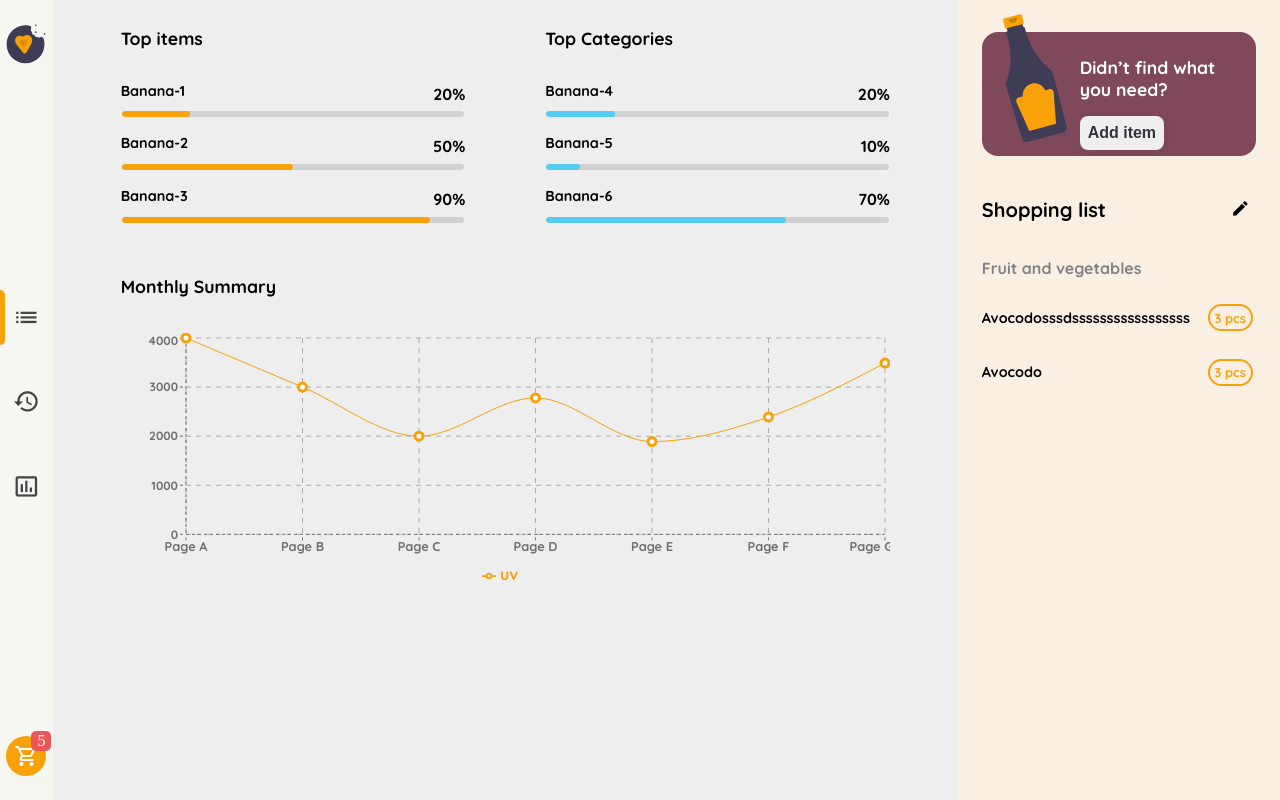
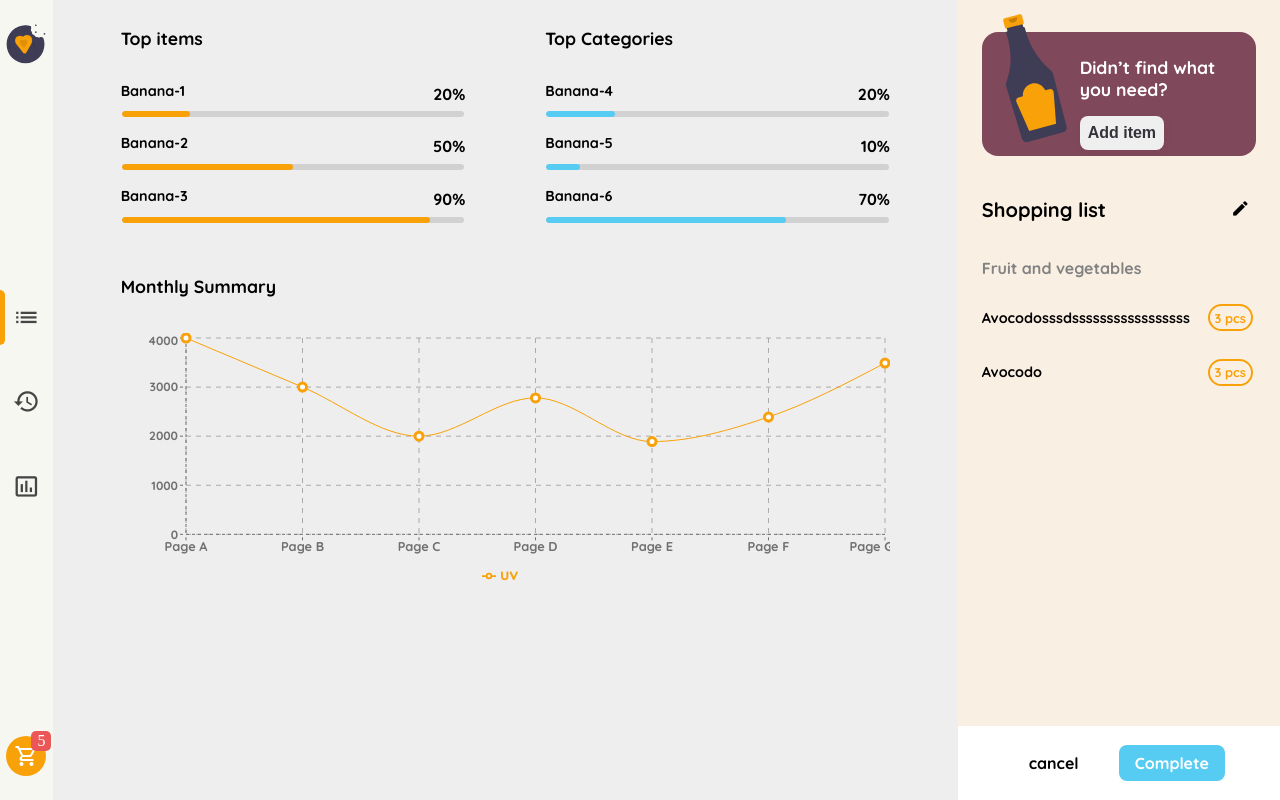
Before and after one commit to jesintharnold/Shoppingify_react, a React (Create React App) app in the folder front_end/: page / in a window 1280 px wide. Built offline with nearby package versions, Linux system fonts and the light colour scheme.

Commit message:
Bottom Bar is added

```diff
--- /dev/null
+++ b/front_end/src/components/Rightsidebar/Bottombar/Bottombar.scss
@@ -0,0 +1,71 @@
+.container{
+    background-color: white;
+    width:100%;
+    box-sizing: border-box;
+    bottom:0;
+    left:0;
+    right:0;
+    display: flex;
+    justify-content: center;
+
+    .save_flex{
+        width: 90%;
+        display: flex;
+        padding:0.2rem;
+        align-items: center;
+        justify-content: space-between;
+        border:2px solid rgba(249, 161, 9, 1);
+        margin:1rem 0;
+        // overflow: hidden;
+        border-radius:0.6rem;
+        box-sizing: border-box;
+
+        input{
+        width:0;
+        flex-basis:90%;
+        font-size:1rem;
+        outline:none;
+        border:none;
+        background-color: transparent;
+        padding-left:0.4rem;
+        }
+        .search_cont_bt{
+        button{
+            padding:0.5rem 1rem;
+            border:none;
+            outline:none;
+            background-color: rgba(249, 161, 9, 1);
+            color:white;
+            font-size:1rem;
+            border-radius:0.5rem;
+        }
+    }
+   }
+
+.Option_flex{
+    width:90%;
+    display: flex;
+    flex-direction: row;
+    justify-content: center;
+    align-items: center;
+    margin:1rem 0;
+    box-sizing: border-box;
+    gap:1.5rem;
+    padding:0.2rem;
+
+    button{
+        outline: none;
+        border:none;
+        padding:0.5rem 1rem;
+        font-size:1rem;
+        background-color: transparent;
+        font-family:Quicksand;
+    }
+    ._complete{
+        background: rgba(86, 204, 242, 1);
+        color:white;
+        border-radius:0.5rem;
+    }
+}
+
+}
--- /dev/null
+++ b/front_end/src/components/Rightsidebar/Bottombar/Optioncontainer.js
@@ -0,0 +1,14 @@
+import './Bottombar.scss';
+
+function Optioncontainer(){
+    return (
+        <div className="container">
+        <div className="Option_flex">
+            <button className="cancel">cancel</button>
+            <button className="_complete">Complete</button>
+        </div>
+        </div>
+    )
+}
+
+export default Optioncontainer;
--- /dev/null
+++ b/front_end/src/components/Rightsidebar/Bottombar/Savecontainer.js
@@ -0,0 +1,16 @@
+import './Bottombar.scss';
+
+function Savecontainer(){
+return (
+    <div className="container">
+    <div className="save_flex">
+    <input type="text" placeholder="Enter a name"/>
+    <div className="search_cont_bt">
+    <button>Save</button>
+    </div>
+    </div>
+</div>
+)
+}
+
+export default Savecontainer;
--- a/front_end/src/components/Rightsidebar/RightMain.js
+++ b/front_end/src/components/Rightsidebar/RightMain.js
@@ -1,11 +1,13 @@
 import './RightMain.scss';
 import bottle from '../../Assests/bottle.svg';
 import Exbtn from './ExpandaleBtn/ExBtn';
+import Savecontainer from './Bottombar/Savecontainer';
+import Optioncontainer from './Bottombar/Optioncontainer';
 function Rightmainbar(){
     return(
 <div className="RightMain">
+
 <div className="width_90">
-
 {/* Fist_container */}
 <div className="bottle_left">
 <div>
@@ -17,23 +19,19 @@ function Rightmainbar(){
 </div>
 </div>
 {/*End of  fist_container */}
-
 <div className="shopping_list_name">
     <p>Shopping list</p>
     <button>
     <span class="material-icons">edit</span>
     </button>
 </div>
-
-
-
 <div className="category">
     <span className="cat_name">Fruit and vegetables</span>
     <Exbtn name={'Avocodosssdsssssssssssssssss'} itm_cnt={3}/>
     <Exbtn name={'Avocodo'} itm_cnt={3}/>
 </div>
-
 </div>
+<Optioncontainer/>
 </div>
     );
 }
--- a/front_end/src/components/Rightsidebar/RightMain.scss
+++ b/front_end/src/components/Rightsidebar/RightMain.scss
@@ -1,17 +1,16 @@
 .RightMain{
     background: rgba(255, 240, 222, 0.7);
     font-family:Quicksand;
-    width:100%;
     display: flex;
     flex-direction: column;
     align-items: center;
+    position: relative;
+    box-sizing: border-box;
 
   .width_90{
     width:85%;
     height:100%;
     margin-top:2rem;
-    position: relative;
-
 
     .category{
         .cat_name{
@@ -21,7 +20,6 @@
         }
 
     }
-
 
     .shopping_list_name{
         margin-bottom:1rem;
@@ -41,10 +39,6 @@
              outline: none;
         }
     }
-
-
-
-
     .bottle_left{
         width:100%;
         display: flex;
@@ -79,4 +73,5 @@
         }
     }
 }
+
 }
--- a/front_end/src/index.scss
+++ b/front_end/src/index.scss
@@ -4,6 +4,7 @@ body,html{
 body{
   position: relative;
   background-color:#eeeeee;
+  box-sizing: border-box;
 
 }
 
```
